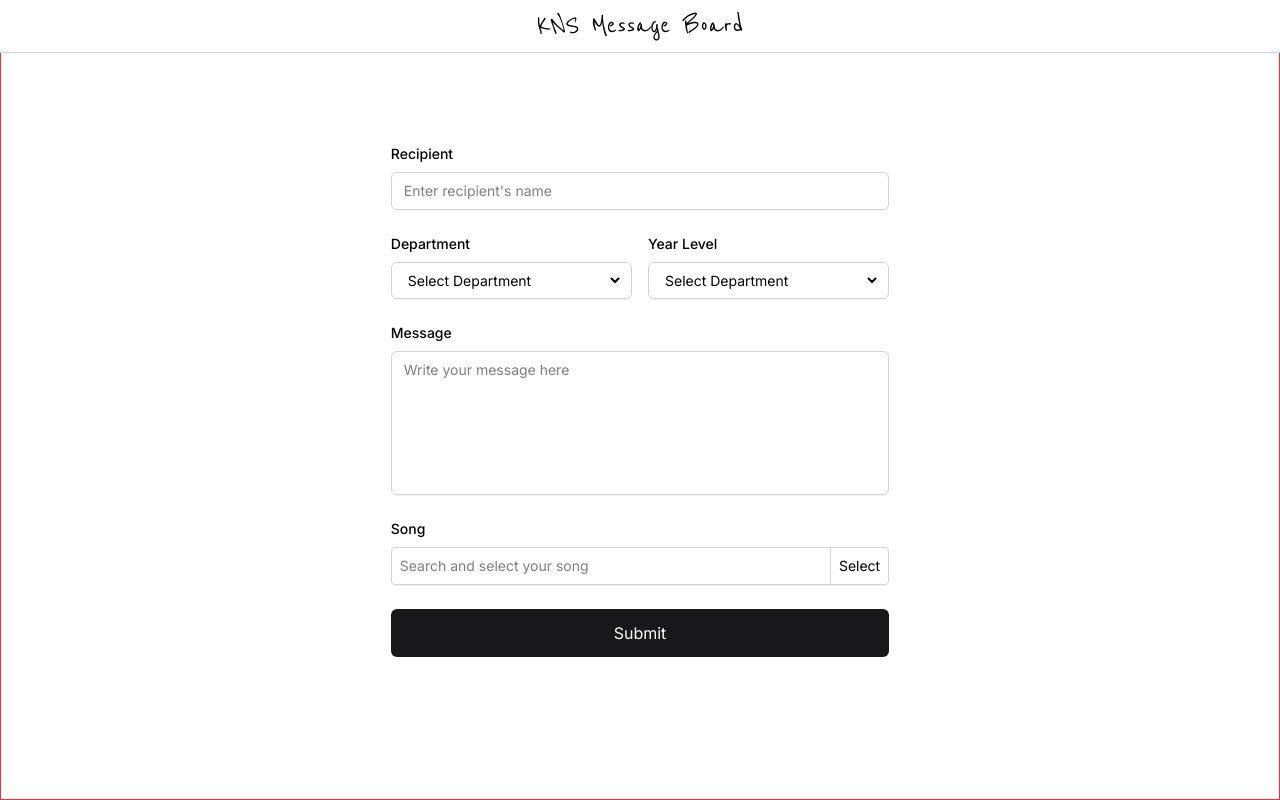
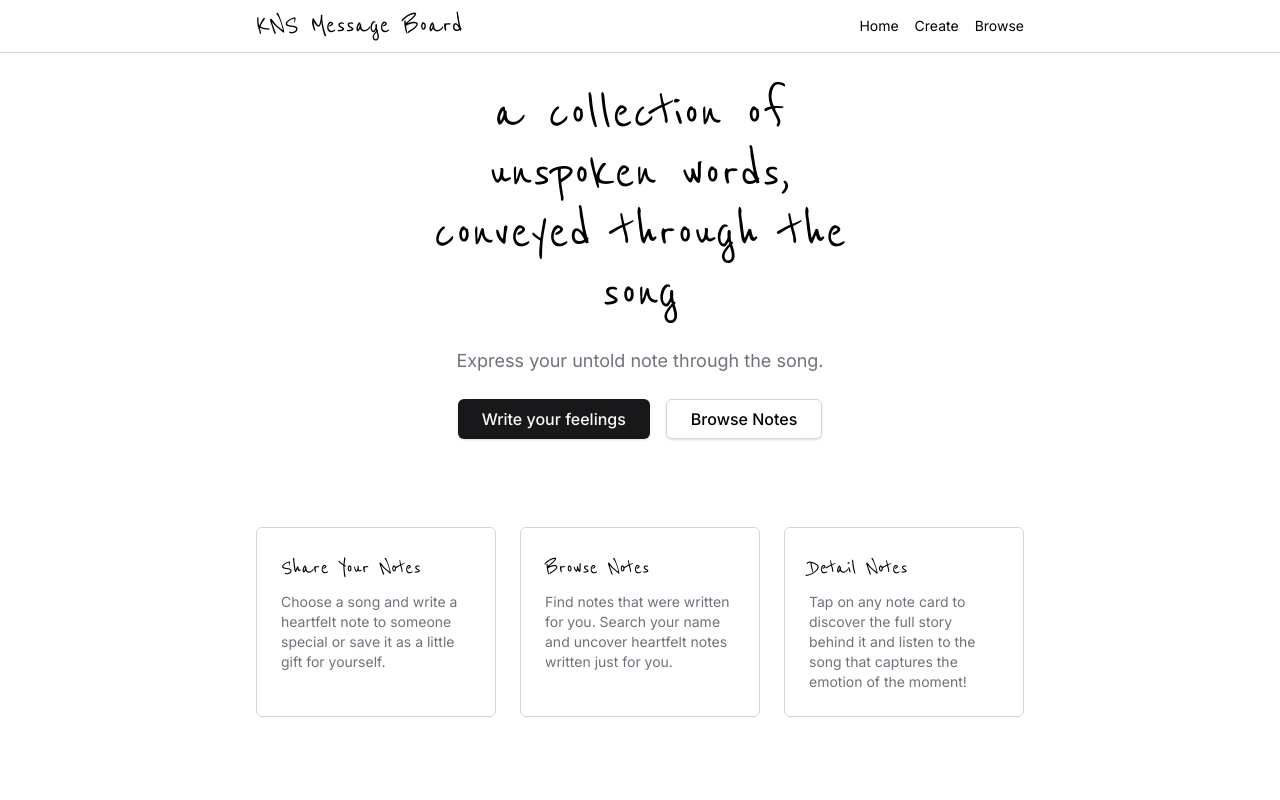
Before and after one commit to raymayo/message-board, a React (Vite) app: page / in a window 1280 px wide. Built offline with nearby package versions, Linux system fonts and the light colour scheme.

Commit message:
add Home component and update routing; enhance Header with navigation links

```diff
--- a/src/App.jsx
+++ b/src/App.jsx
@@ -5,6 +5,7 @@ import Header from './Components/Header.jsx'
 import Footer from './Components/Footer.jsx'
 import BrowseNotes from "./Components/BrowseNotes.jsx";
 import NotePage from "./Components/NotePage.jsx";
+import Home from "./Components/Home.jsx";
 
 import './App.css'
 
@@ -14,7 +15,8 @@ function App() {
     <div className='bg-white w-screen h-screen flex flex-col justify-between items-center overflow-x-hidden'>
     <Header />
     <Routes>
-      <Route path="/" element={<AddMessage />}/>
+      <Route path="/" element={<Home />}/>
+      <Route path="/create" element={<AddMessage />}/>
       <Route path="/browse" element={<BrowseNotes/>}/>
       <Route path="/notes/:id" element={<NotePage/>}/>
       {/* <div className='w-2/5'>
--- a/src/Components/Header.jsx
+++ b/src/Components/Header.jsx
@@ -1,9 +1,19 @@
 import React from 'react'
+import { Link } from 'react-router-dom';
 
 const Header = () => {
   return (
-    <nav className='py-2 border-b border-zinc-300 w-full mb-8 fixed top-0 bg-white'>
+    <nav className='py-2 border-b border-zinc-300 w-full mb-8 fixed top-0 left-0 bg-white flex justify-center items-center'>
+      <div className='w-3/5 flex justify-between items-center'>
         <h1 className='handwritten text-3xl'>KNS Message Board</h1>
+        <div>
+            <ul className='flex gap-4'>
+                <Link to='/' className='cursor-pointer text-sm'>Home</Link>
+                <Link to='/create' className='cursor-pointer text-sm'>Create</Link>
+                <Link to='/browse' className='cursor-pointer text-sm'>Browse</Link>
+            </ul>
+        </div>
+        </div>
     </nav>
   )
 }
--- /dev/null
+++ b/src/Components/Home.jsx
@@ -0,0 +1,31 @@
+import React from 'react';
+
+
+const Home = () => {
+	return (
+		<div className='flex flex-col justify-center items-center w-full h-full gap-6'>
+			<h1 className='handwritten text-6xl w-1/3'>a collection of unspoken words, conveyed through the song</h1>
+			<p className='text-zinc-500 text-lg'>Express your untold note through the song.</p>
+            <div className='flex gap-4'>
+			<button className='bg-zinc-900 text-zinc-50 px-6 h-10 cursor-pointer font-medium rounded-md shadow-sm'>Write your feelings</button>
+			<button className='border border-zinc-300 shadow-sm px-6 h-10 cursor-pointer font-medium rounded-md'>Browse Notes</button>
+            </div>
+			<div className='flex gap-6 w-3/5 mt-16'>
+                <div className='flex flex-col gap-2 border border-zinc-300 bg-white rounded-md p-6 text-left w-full'>
+                    <h1 className='handwritten text-2xl'>Share Your Notes</h1>
+                    <p className='text-sm text-zinc-500'>Choose a song and write a heartfelt note to someone special or save it as a little gift for yourself.</p>
+                </div>
+                <div className='flex flex-col gap-2 border border-zinc-300 bg-white rounded-md p-6 text-left w-full'>
+                    <h1 className='handwritten text-2xl'>Browse Notes</h1>
+                    <p className='text-sm text-zinc-500'>Find notes that were written for you. Search your name and uncover heartfelt notes written just for you.</p>
+                </div>
+                <div className='flex flex-col gap-2 border border-zinc-300 bg-white rounded-md p-6 text-left w-full'>
+                    <h1 className='handwritten text-2xl'>Detail Notes</h1>
+                    <p className='text-sm text-zinc-500'>Tap on any note card to discover the full story behind it and listen to the song that captures the emotion of the moment!</p>
+                </div>
+            </div>
+		</div>
+	);
+};
+
+export default Home;
```
